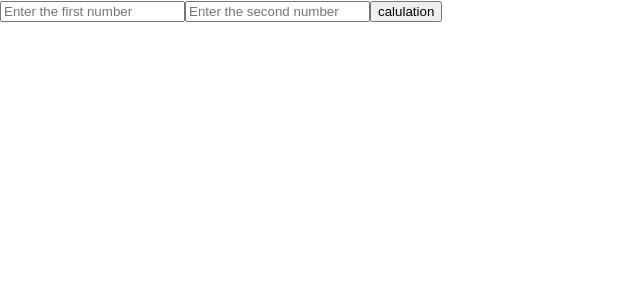
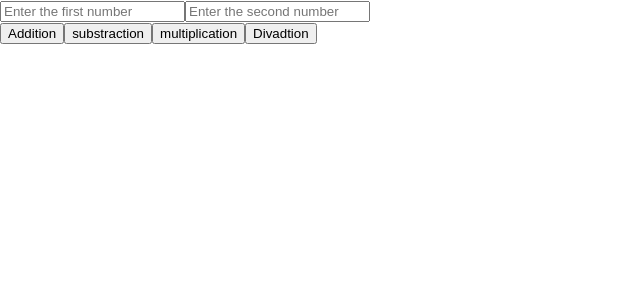
Before and after one commit to ShardulPawar05/second-project, a React (Create React App) app: page / in a window 1280 px wide. Shown: the top 300 px of the page, without its empty margins (0-640 px from the left). Built offline with nearby package versions, Linux system fonts and the light colour scheme.

Commit message:
aceept two number from user and show addn substravtion maultiplication on scrren one by one

```diff
--- a/src/App.js
+++ b/src/App.js
@@ -5,7 +5,7 @@ import './App.css';
 function App() {
 const [num1,setnum1]=useState();
 const [num2,setnum2]=useState();
-parseInt(num1)
+
 // these variable use to store value of calculation
 const[totaladd,settotaladd]=useState();
 const[totalsub,settotalsub]=useState();
@@ -23,12 +23,34 @@ function handlenum1(event){
 function handlenum2(event){
   setnum2(parseInt(event.target.value))
 }
-function onSubmit(){
+function onADD(){
 
   settotaladd((num1)+(num2));
+  settotaldiv(undefined);
+  settotalmul(undefined);
+  settotalsub(undefined)
+}
+function onclickSub(){
+
   settotalsub((num1)-(num2));
+    settotaladd(undefined);
+  settotaldiv(undefined);
+  settotalmul(undefined);
+  // settotalsub("")
+}
+function onClickMul(){
   settotalmul((num1)*(num2));
+    settotaladd(undefined);
+  settotaldiv(undefined);
+  // settotalmul("");
+  settotalsub(undefined)
+}
+function onClickDiv(){
   settotaldiv((num1)/(num2));
+    settotaladd(undefined);
+  // settotaldiv("");
+  settotalmul(undefined);
+  settotalsub(undefined);
 
 
 
@@ -44,12 +66,18 @@ function onSubmit(){
       <input type='number' name='num1' value={num1} onChange={handlenum1} placeholder='Enter the first number'></input>
       <input type='number' name='num2' value={num2} onChange={handlenum2}    placeholder='Enter the second number'></input>
 
-      <button onClick={onSubmit}>calulation</button>
-      {totaladd && <h1>addition of {num1} and {num2} is  { totaladd}</h1>}
-      {totalsub && <h1> substraction of {num1} and {num2} is {totalsub}</h1>}
-      {totalmul && <h1> multiplication of {num1} and {num2} is {totalmul}</h1>}
-      {totaldiv && <h1> divdation of {num1} and {num2} is {totaldiv}</h1>}
+      <br/> <button onClick={onADD}>Addition</button>
 
+      <button onClick={onclickSub}>substraction</button>
+
+      <button onClick={onClickMul }  >multiplication</button>
+
+      <button onClick={onClickDiv}>Divadtion</button>
+
+    {totaladd !==undefined && <h1>addition of {num1} and {num2} is  { totaladd}</h1>}
+    {totalsub !==undefined &&<h1> substraction of {num1} and {num2} is {totalsub}</h1>}
+     {totalmul !==undefined&& <h1> multiplication of {num1} and {num2} is {totalmul}</h1>}
+     {totaldiv !==undefined && <h1> divdation of {num1} and {num2} is {totaldiv}</h1>}
 
 
 
```
